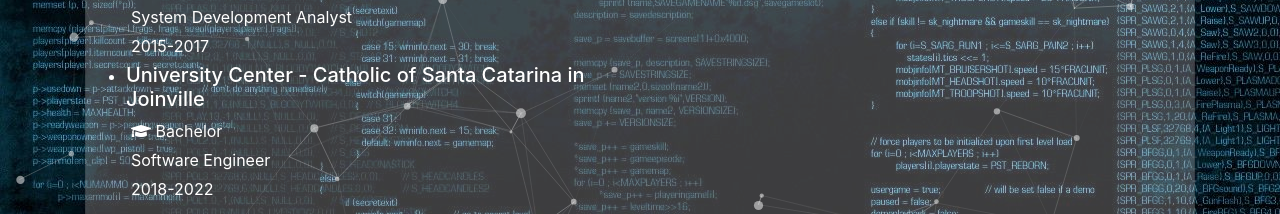
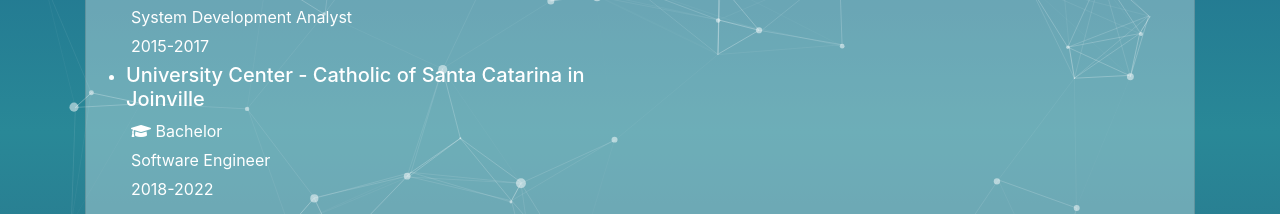
Before and after one commit to samaelsimoes/samaelsimoes.github.io, a website: page index.html in a window 1280 px wide. Shown: the part 738-952 px from the top of the page. Drawn offline with nearby package versions, Linux system fonts and the light colour scheme.

Commit message:
Created new layout portfilio

```diff
--- a/index.html
+++ b/index.html
@@ -8,7 +8,7 @@
         <title>Samael Pereira Simões Freelancer Developer</title>
         <meta name="viewport" content="width=device-width, initial-scale=1">
     </head>
-    <body id="particles-js" style="background-image: url(src/assets/programming.jpg);">
+    <body id="particles-js">
         <section class="secction canvas">
             <div class="container">
                 <div class="card custom-card">
@@ -80,7 +80,7 @@
                                 </div>
                                 <div class="">
                                     <a href="http://humanperfect.com.br/">
-                                        <img class="rounded mx-auto d-block" src="src/assets/projects/humanperfect.png" alt="humanperfect" height="70px">
+                                        <img class="rounded mx-auto d-block" src="src/assets/projects/human.png" alt="humanperfect" height="70px">
                                     </a>
                                 </div>
                                 <div class="" style="width: 215px;">
--- a/src/css/style.css
+++ b/src/css/style.css
@@ -4,8 +4,9 @@
     z-index: 9;
 }
 .card.custom-card {
-    background-color: #ffffff3d;
+    background-color: #ffffff52;
     margin-top: 70px;
+    z-index: 99999999;
 }
 .custom-style-col {
     height: 1px;
@@ -25,14 +26,11 @@
     height: 150px;
 }
 body {
-    background-color: #000!important;
-    bottom: 0;
-    color: black;
-    left: 0;
-    overflow: auto;
-    height: 100%;
-    position: absolute;
-    right: 0;
+    color: #4f5d6e;
+    position: relative;
+    background: rgb(26, 49, 95);
+    background: -webkit-gradient(linear, left top, left bottom, color-stop(0%, rgba(26, 49, 95, 1)), color-stop(10%, rgba(26, 49, 95, 1)), color-stop(24%, rgba(29, 108, 141, 1)), color-stop(37%, rgba(41, 136, 151, 1)), color-stop(77%, rgba(39, 45, 100, 1)), color-stop(90%, rgba(26, 49, 95, 1)), color-stop(100%, rgba(26, 49, 95, 1)));
+    filter: progid: DXImageTransform.Microsoft.gradient( startColorstr='#1a315f', endColorstr='#1a315f', GradientType=0);
     text-align: center;
 }
 .custom-img-project img{
@@ -62,6 +60,7 @@
     top: 0;
     left: 0;
     height: 2355px!important;
+    z-index:99;
 }
 
 @media (max-width: 600px)
@@ -76,3 +75,7 @@
         height: 100%;
     }
 }
+
+.container {
+    z-index: 99999;
+}
```
Also changed, not shown: src/assets/projects/human.png (renamed from src/assets/projects/humanPerfect.png).
